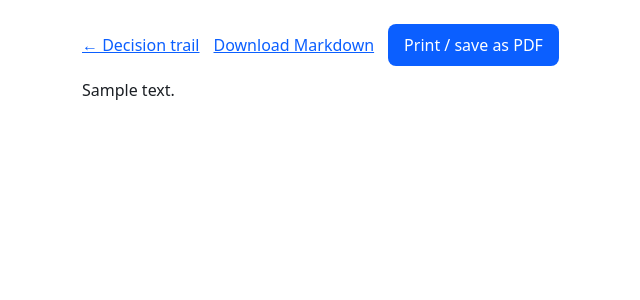
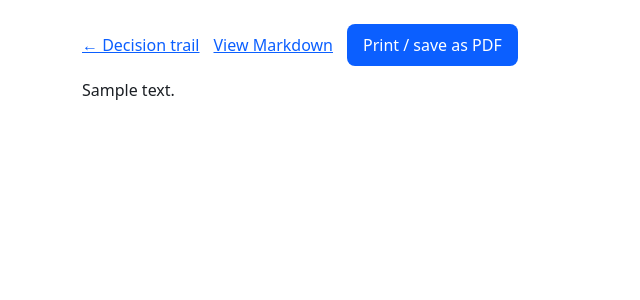
Before and after one commit to Sharathpd14/Deep-Dive, a FastAPI app: template templates/report.html in a window 1280 px wide. Shown: the part 58-358 px from the top of the page, without its empty margins (92-732 px from the left). Run offline with FastAPI, Linux system fonts and the light colour scheme; the template is opened without the code that fills it: most values are stand-ins (such as "Sample title", 1, 10 or a date in 2020); parts of the project's set-up code (start-up, migrations or seed data) failed here and were passed over.

```diff
--- a/templates/report.html
+++ b/templates/report.html
@@ -3,7 +3,7 @@
 {% block content %}
 <div class="actions noprint">
   <a href="/runs/{{ run_id }}/view">← Decision trail</a>
-  <a href="/runs/{{ run_id }}/report">Download Markdown</a>
+  <a href="/runs/{{ run_id }}/report">View Markdown</a>
   <button onclick="window.print()">Print / save as PDF</button>
 </div>
 <article class="report">{{ body|safe }}</article>
```
Also changed, not shown: README.md, 1 other file.
